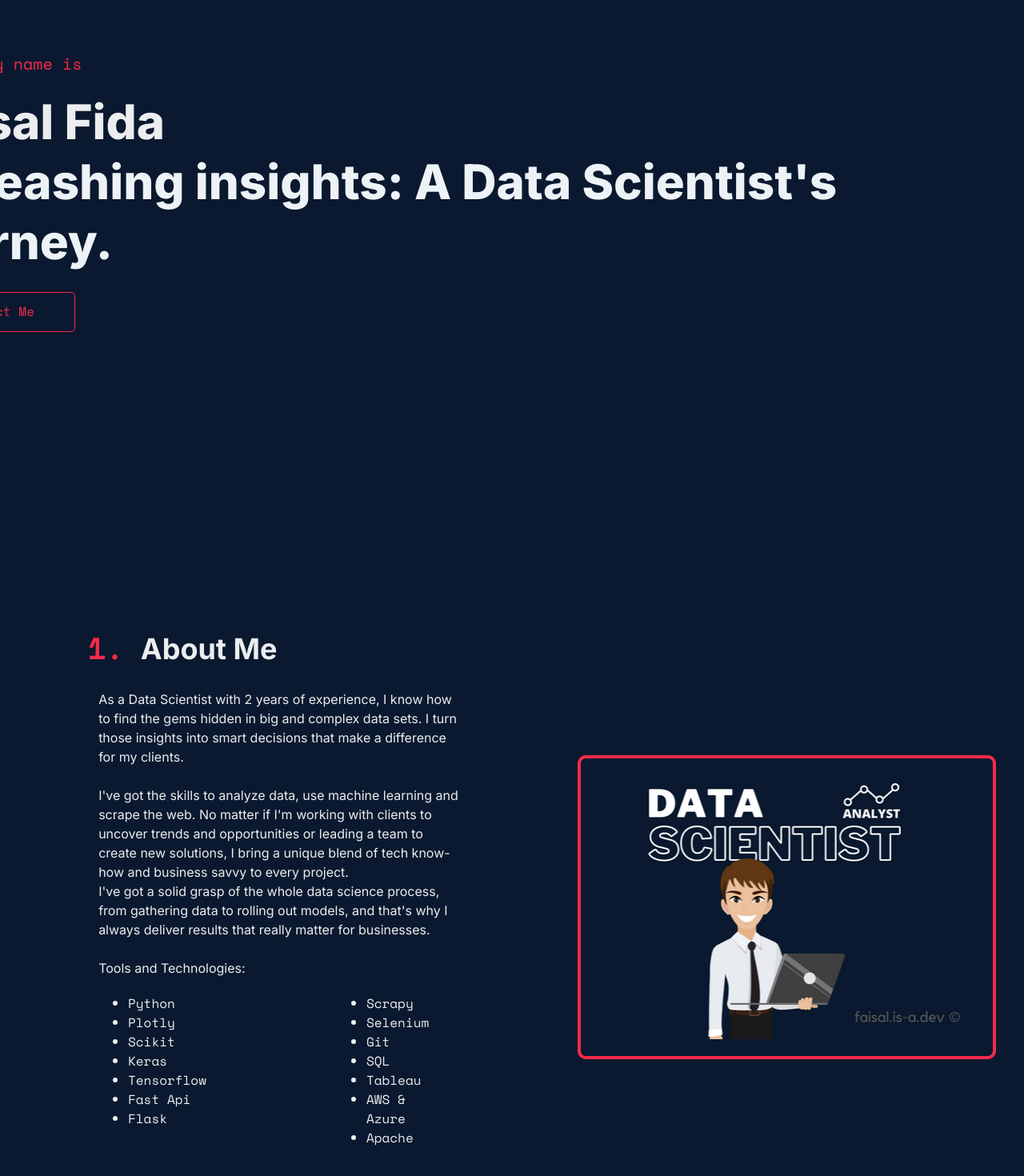
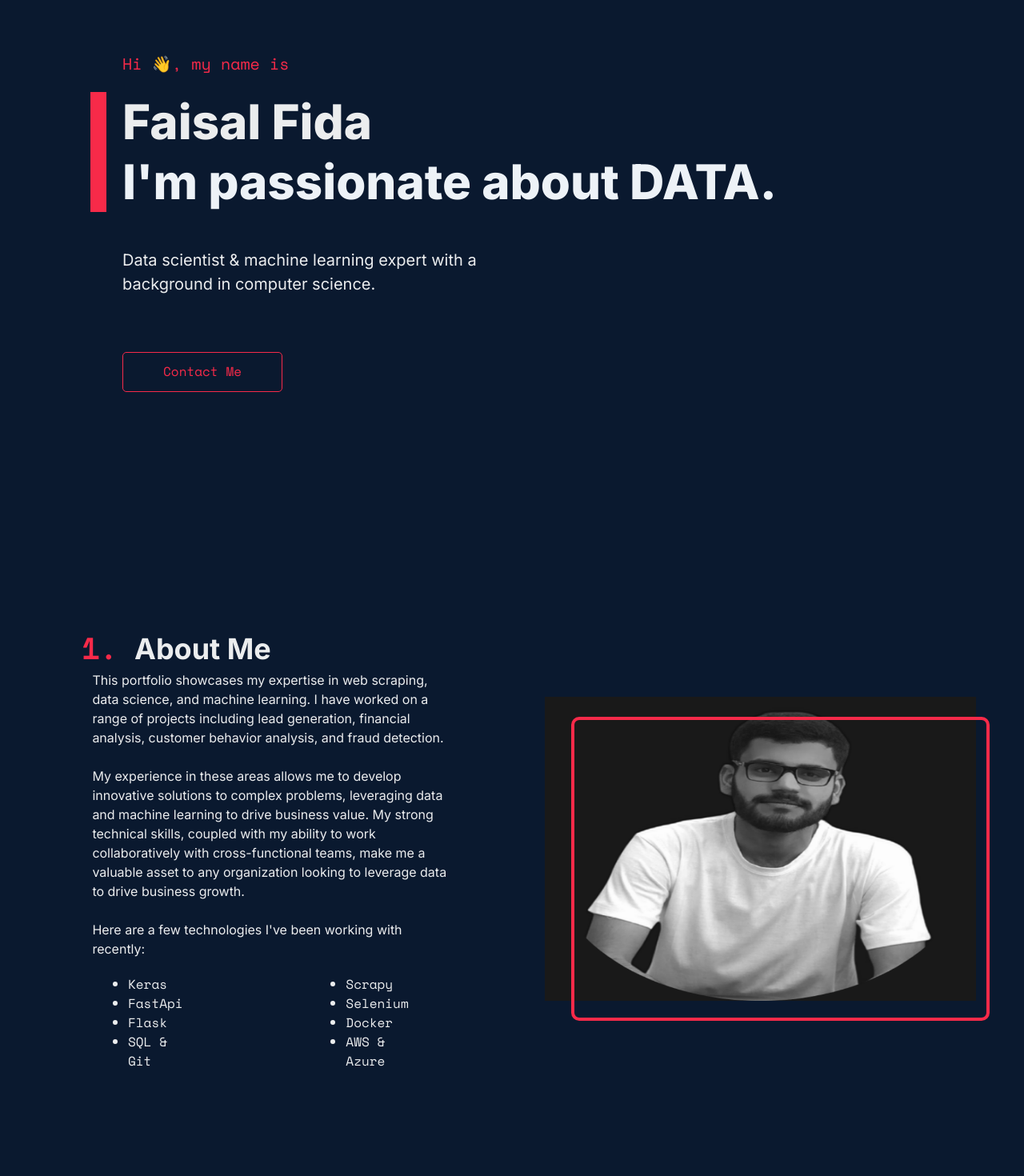
Before and after one commit to faisal-fida/faisal-fida.github.io, a Next.js app: page / in a window 1280 px wide. Shown: the part 140-1610 px from the top of the page at 80% size. Built offline with nearby package versions, Linux system fonts and the light colour scheme.

Commit message:
4th Iteration

```diff
--- a/src/components/About.tsx
+++ b/src/components/About.tsx
@@ -19,29 +19,23 @@ export const About = () => {
 						About Me
 					</Text>
 					<Text fontSize={{ base: 'smaller', md: 'sm', lg: 'md' }} fontWeight="normal" maxWidth={450} pb={5}>
-						<br/>As a Data Scientist with 2 years of experience, I know how to find the gems hidden in big and complex data sets. I turn those insights into smart decisions that make a difference for my clients.<br/><br/>
-						I've got the skills to analyze data, use machine learning and scrape the web. No matter if I'm working with clients to uncover trends and opportunities or leading a team to create new solutions, I bring a unique blend of tech know-how and business savvy to every project.<br />
-						I've got a solid grasp of the whole data science process, from gathering data to rolling out models, and that's why I always deliver results that really matter for businesses.<br/><br/>
-						Tools and Technologies:
+						This portfolio showcases my expertise in web scraping, data science, and machine learning. I have worked on a range of projects including lead generation, financial analysis, customer behavior analysis, and fraud detection. <br /><br />
+						My experience in these areas allows me to develop innovative solutions to complex problems, leveraging data and machine learning to drive business value. My strong technical skills, coupled with my ability to work collaboratively with cross-functional teams, make me a valuable asset to any organization looking to leverage data to drive business growth.<br /><br />
+						Here are a few technologies I've been working with recently:
 					</Text>
 					<Flex fontFamily="heading">
 						<UnorderedList mx={[50, 75, 100]}>
-							<ListItem>Python</ListItem>
-							<ListItem>Plotly</ListItem>
-							<ListItem>Scikit</ListItem>
 							<ListItem>Keras</ListItem>
-							<ListItem>Tensorflow</ListItem>
-							<ListItem>Fast Api</ListItem>
+							<ListItem>FastApi</ListItem>
 							<ListItem>Flask</ListItem>
+							<ListItem>SQL & Git</ListItem>
 						</UnorderedList>
 						<UnorderedList mx={[50, 75, 100]}>
 							<ListItem>Scrapy</ListItem>
 							<ListItem>Selenium</ListItem>
-							<ListItem>Git</ListItem>
-							<ListItem>SQL</ListItem>
-							<ListItem>Tableau</ListItem>
+							<ListItem>Docker</ListItem>
 							<ListItem>AWS & Azure</ListItem>
-							<ListItem>Apache</ListItem>
+
 						</UnorderedList>
 					</Flex>
 				</Flex>
--- a/src/components/Hero.tsx
+++ b/src/components/Hero.tsx
@@ -35,17 +35,17 @@ export const Hero = () => {
 							mx={5}>
 							Faisal Fida
 							<br />
-							<chakra.span color="gray.100">Unleashing insights: A Data Scientist's journey.</chakra.span>
+							<chakra.span color="gray.100">I'm passionate about DATA.</chakra.span>
 						</Text>
 					</Box>
-					{/* <Text
+					<Text
 						fontSize={{ base: 'sm', md: 'lg', lg: 'xl' }}
 						ml={10}
 						my={['25px', '30px', '45px']}
 						maxWidth={['sm', 'md', 'lg']}
 						className="fade delay8">
-						Innovative and creative projects, utilizing all facets of technology.
-					</Text> */}
+						Data scientist & machine learning expert with a background in computer science.
+					</Text>
 					<NextLink href="#contact" passHref>
 						<Button
 							zIndex={1}
```
Also changed, not shown: public/about.png, public/about1.png (added).
